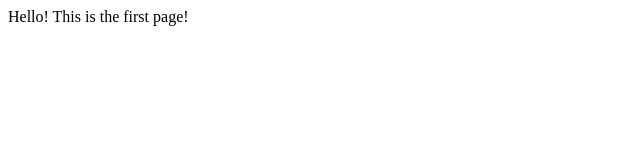
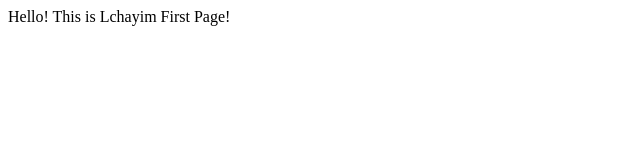
Before and after one commit to lchayim/lchayim.github.io, a plain HTML site: page index.html in a window 1280 px wide. Shown: the full height of the page, 0-640 px from the left. Drawn offline with Linux system fonts and the light colour scheme.

Commit message:
Update index.html

```diff
--- a/index.html
+++ b/index.html
@@ -1,5 +1,5 @@
 <html>
         <body>
-                Hello! This is the first page!
+                Hello! This is Lchayim First Page!
         </body>
 </html>
```
